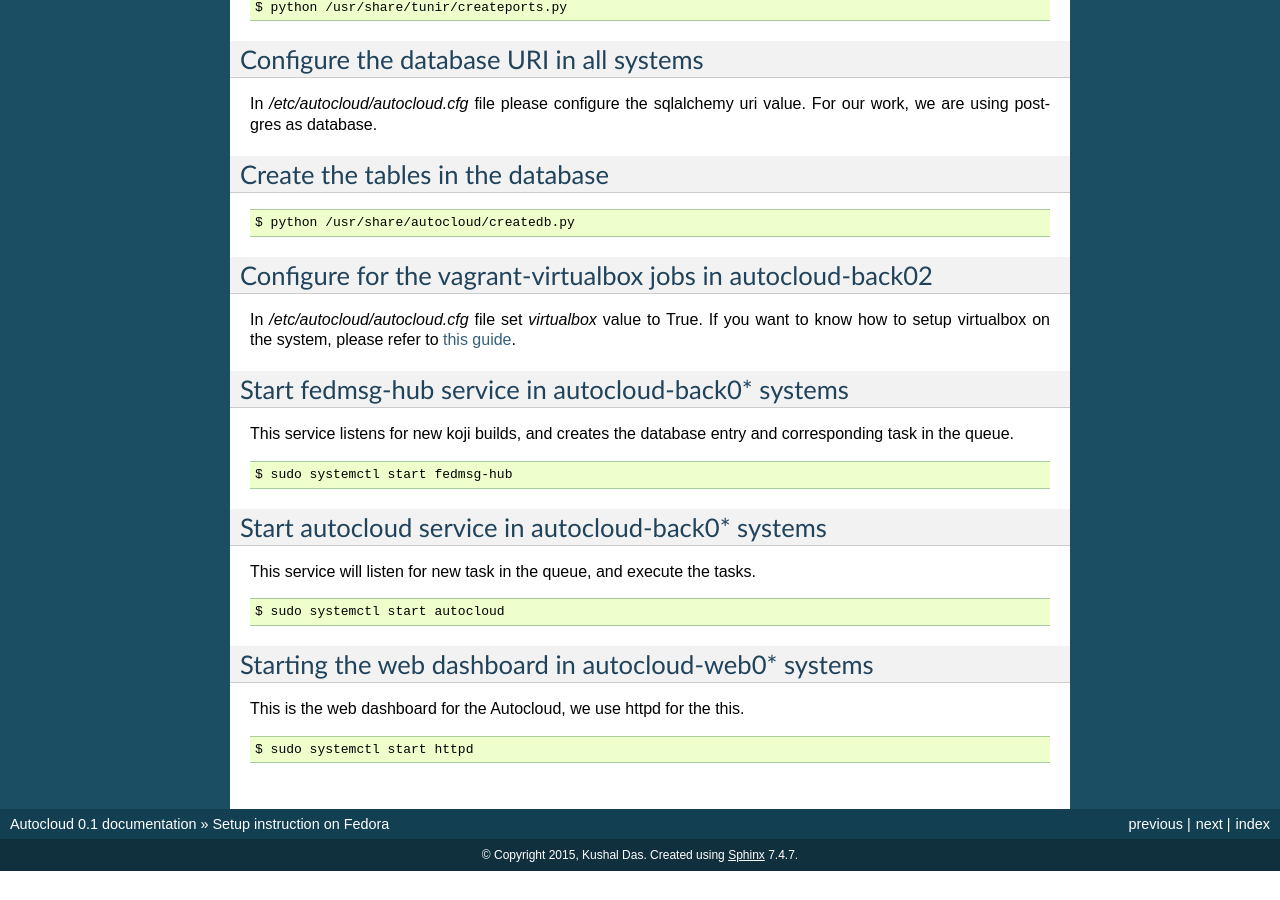
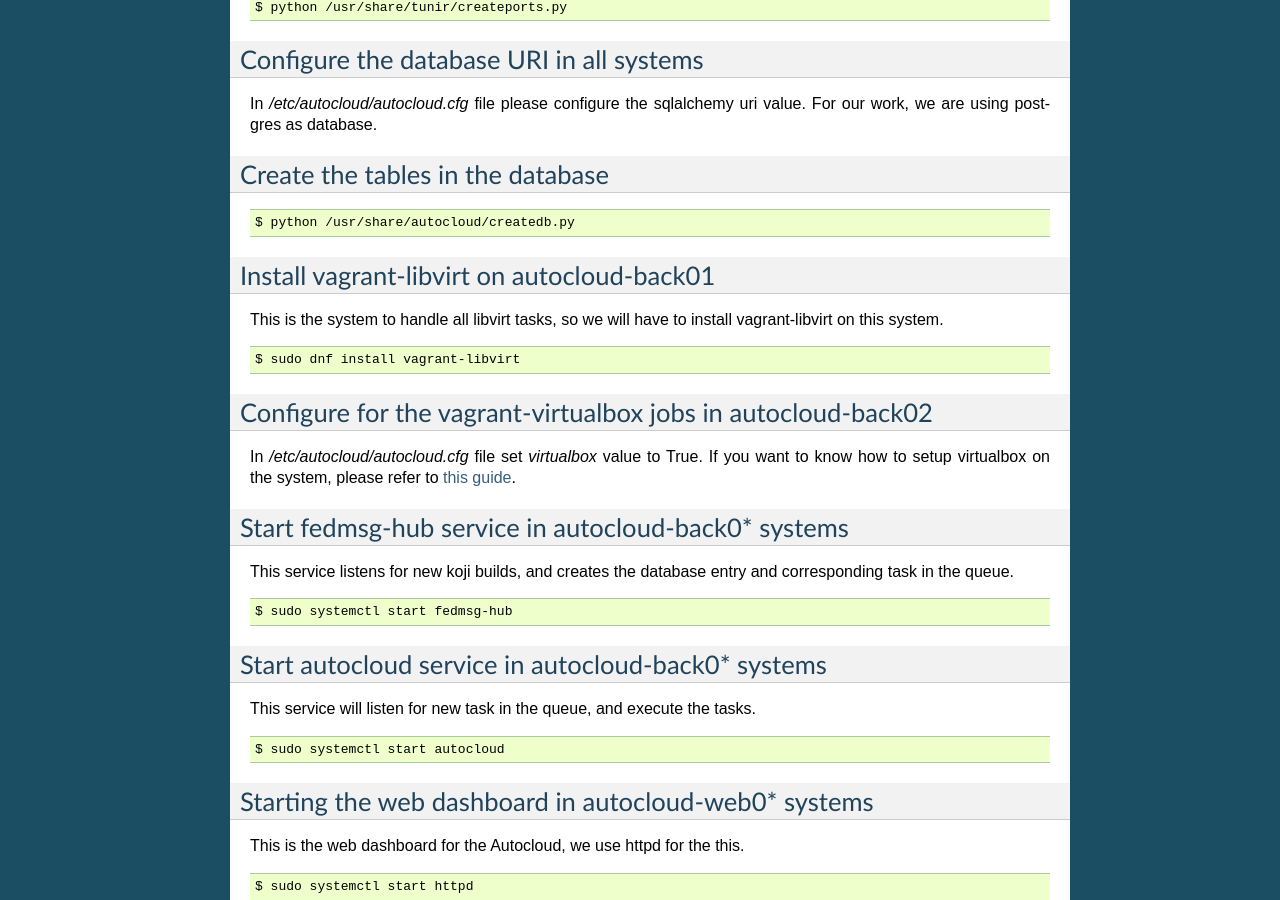
Before and after one commit to kushaldas/autocloud, a Sphinx documentation site: the page built from docs/setup.rst, in a window 1280 px wide and 900 px high, scrolled down 1340 px. Built offline with Sphinx 7.4.7, drawn with Linux system fonts in a browser that asks for light colours; before the commit the page ends 2211 px from its top, so only the background shows below that; some of the changed text lies outside the part shown.

Commit message:
Adds vagrant-libvirt installation tasks.

```diff
--- a/docs/setup.rst
+++ b/docs/setup.rst
@@ -51,6 +51,17 @@
 
     $ python /usr/share/autocloud/createdb.py
 
+
+Install vagrant-libvirt on autocloud-back01
+--------------------------------------------
+
+This is the system to handle all libvirt tasks, so we will have to install vagrant-libvirt on this system.
+
+::
+
+    $ sudo dnf install vagrant-libvirt
+
+
 Configure for the vagrant-virtualbox jobs in autocloud-back02
 ---------------------------------------------------------------
 
```
